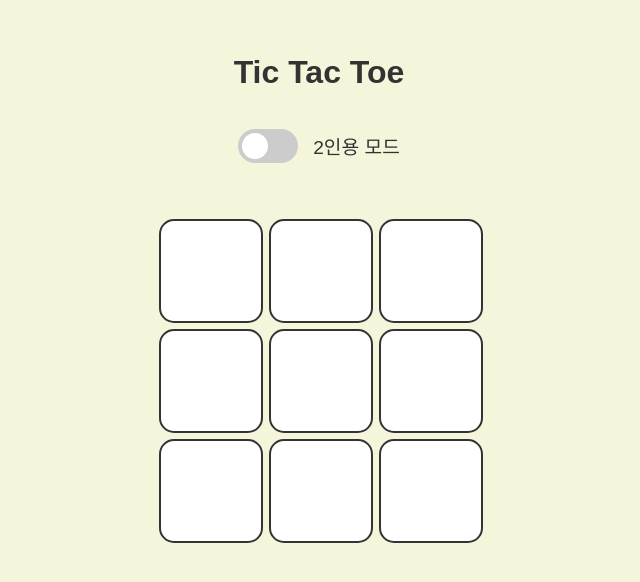
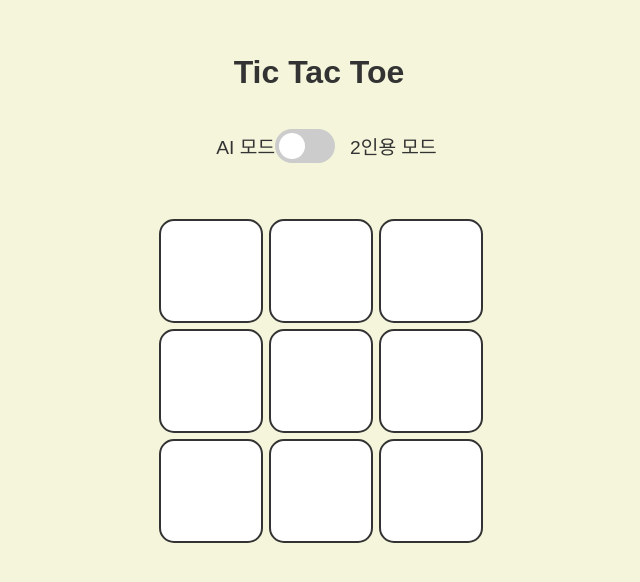
Before and after one commit to subwaycho/Tic-Tac-Toe, a plain HTML site: page index.html in a window 1280 px wide. Shown: the part 114-696 px from the top of the page, without its empty margins (321-961 px from the left). Drawn offline with Linux system fonts and the light colour scheme.

Commit message:
Update index.html

```diff
--- a/index.html
+++ b/index.html
@@ -12,12 +12,14 @@
     <h1>Tic Tac Toe</h1>
     <!-- 슬라이드 토글 버튼 추가 -->
     <div class="toggle-container">
+        <p>AI 모드</p> <!-- AI 모드 텍스트 추가 -->
         <label class="switch">
             <input type="checkbox" id="mode-toggle">
             <span class="slider"></span>
         </label>
         <p>2인용 모드</p>
     </div>
+
     <!-- 게임 보드 컨테이너 -->
     <div id="game-board">
         <div class="cell" data-index="0"></div>
```
